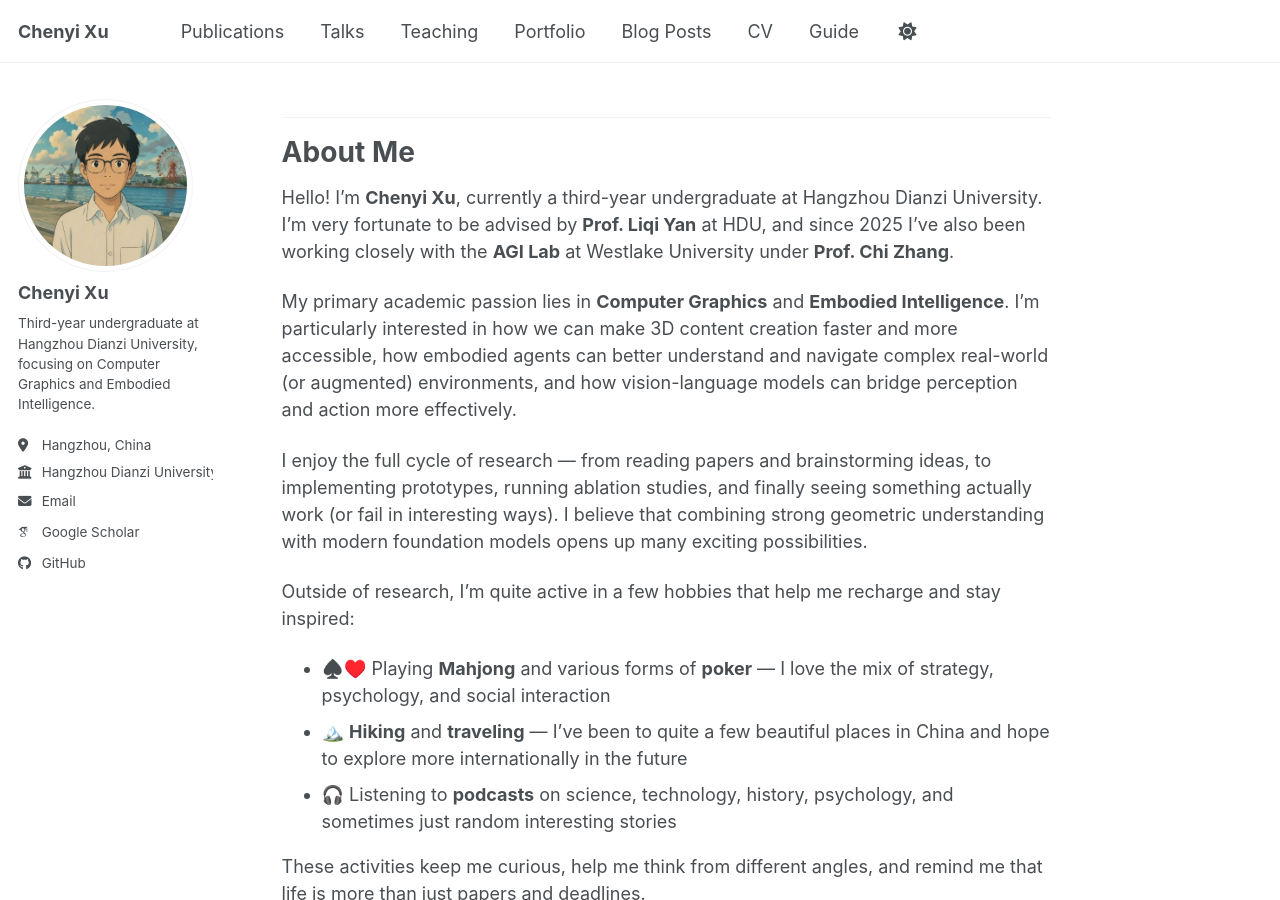
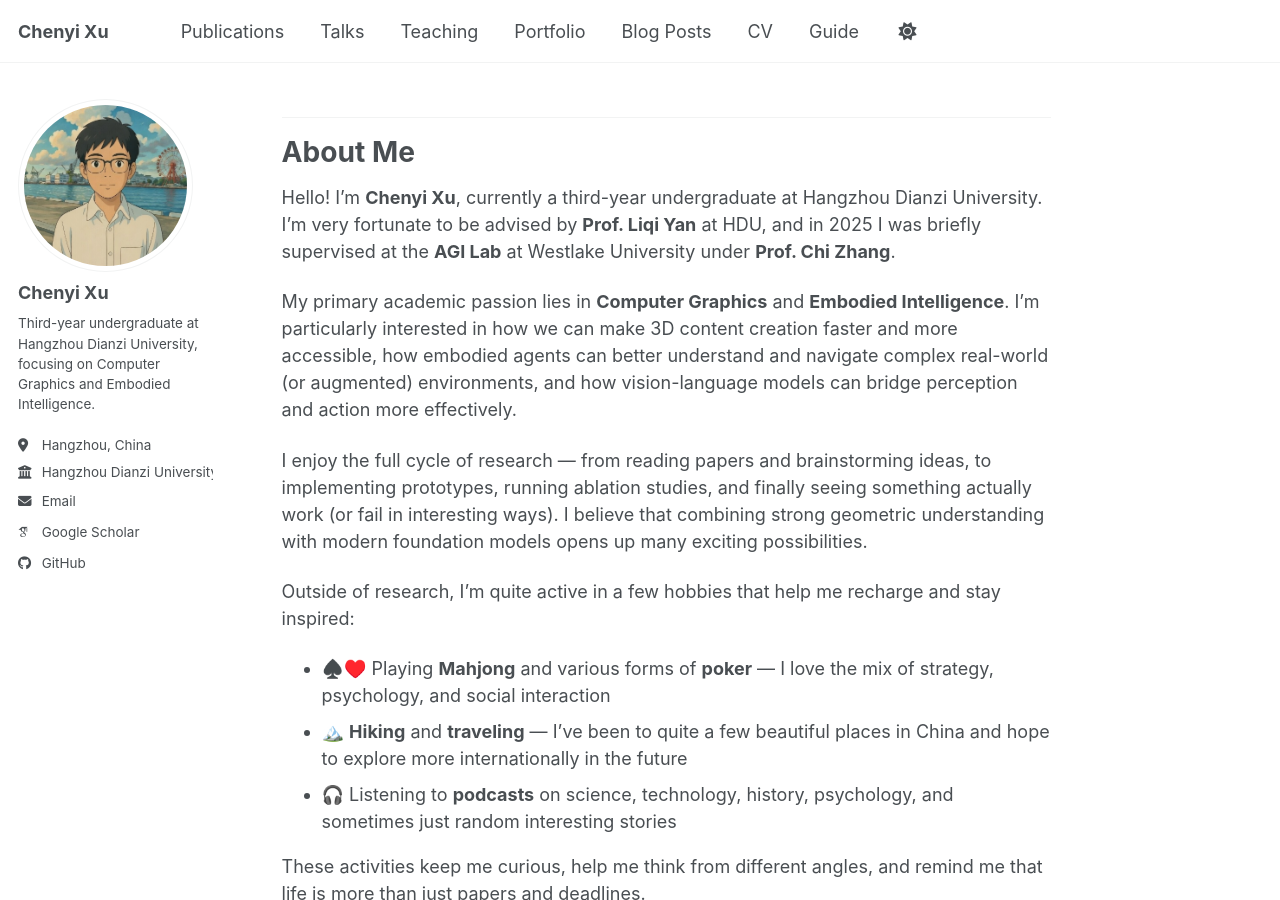
Before and after one commit to ChenyiXu04/ChenyiXu04.github.io, a Jekyll site: the page built from _pages/about.md, in a window 1280 px wide and 900 px high. Built offline with Jekyll 4.4.1, drawn with Linux system fonts in a browser that asks for light colours; some web fonts are replaced; a script bundle is joined from its source files by our own code; library files that are not in the unit come from our copies.

Commit message:
update config and about page

```diff
--- a/_pages/about.md
+++ b/_pages/about.md
@@ -9,7 +9,7 @@ redirect_from:
 
 # About Me
 
-Hello! I'm **Chenyi Xu**, currently a third-year undergraduate at Hangzhou Dianzi University. I’m very fortunate to be advised by **Prof. Liqi Yan** at HDU, and since 2025 I’ve also been working closely with the **AGI Lab** at Westlake University under **Prof. Chi Zhang**.
+Hello! I'm **Chenyi Xu**, currently a third-year undergraduate at Hangzhou Dianzi University. I’m very fortunate to be advised by **Prof. Liqi Yan** at HDU, and in 2025 I was briefly supervised at the **AGI Lab** at Westlake University under **Prof. Chi Zhang**.
 
 My primary academic passion lies in **Computer Graphics** and **Embodied Intelligence**. I’m particularly interested in how we can make 3D content creation faster and more accessible, how embodied agents can better understand and navigate complex real-world (or augmented) environments, and how vision-language models can bridge perception and action more effectively.
 
```
